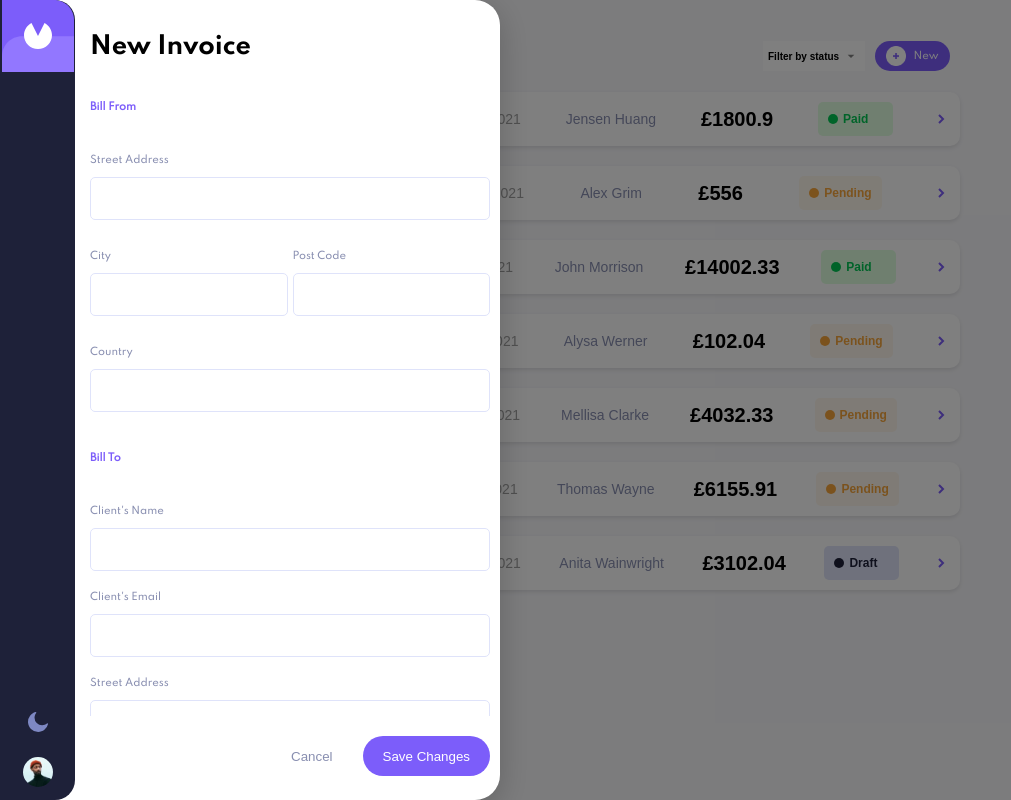
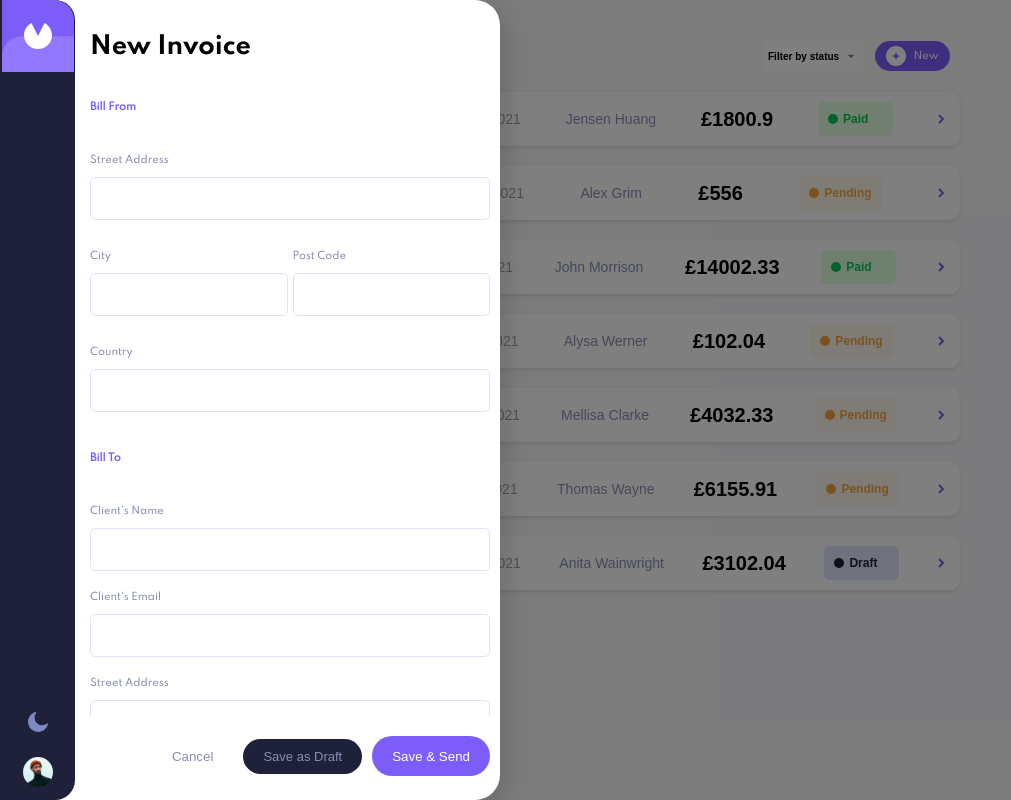
Before and after one commit to cobbygraves/invoice-app, an Angular app: page / in a window 1280 px wide. Both pictures are taken after a click on the link "New". Shown: the whole page, without its empty margins (0-1011 px from the left). Built offline with nearby package versions, Linux system fonts and the light colour scheme.

Commit message:
add save to draft feature for desktop view

```diff
--- a/src/app/home/home.component.html
+++ b/src/app/home/home.component.html
@@ -165,9 +165,8 @@
       <button type="button" class="cancel" (click)="closeNewInvoiceModal()">
         Cancel
       </button>
-      <button type="submit" class="save" (click)="onSubmit()">
-        Save Changes
-      </button>
+      <button class="draft" (click)="onDraft()">Save as Draft</button>
+      <button class="save" (click)="onSubmit()">Save & Send</button>
     </div>
   </div>
 </div>
--- a/src/app/home/home.component.scss
+++ b/src/app/home/home.component.scss
@@ -236,6 +236,16 @@
       border: none;
     }
 
+    .draft {
+      color: root.$secondary-gray;
+      background-color: root.$secondary-black;
+      border: none;
+      padding: 10px 20px;
+      border-radius: 50px;
+      font-size: 13px;
+      cursor: pointer;
+    }
+
     .save {
       background-color: root.$primary-violet;
       color: white;
```
